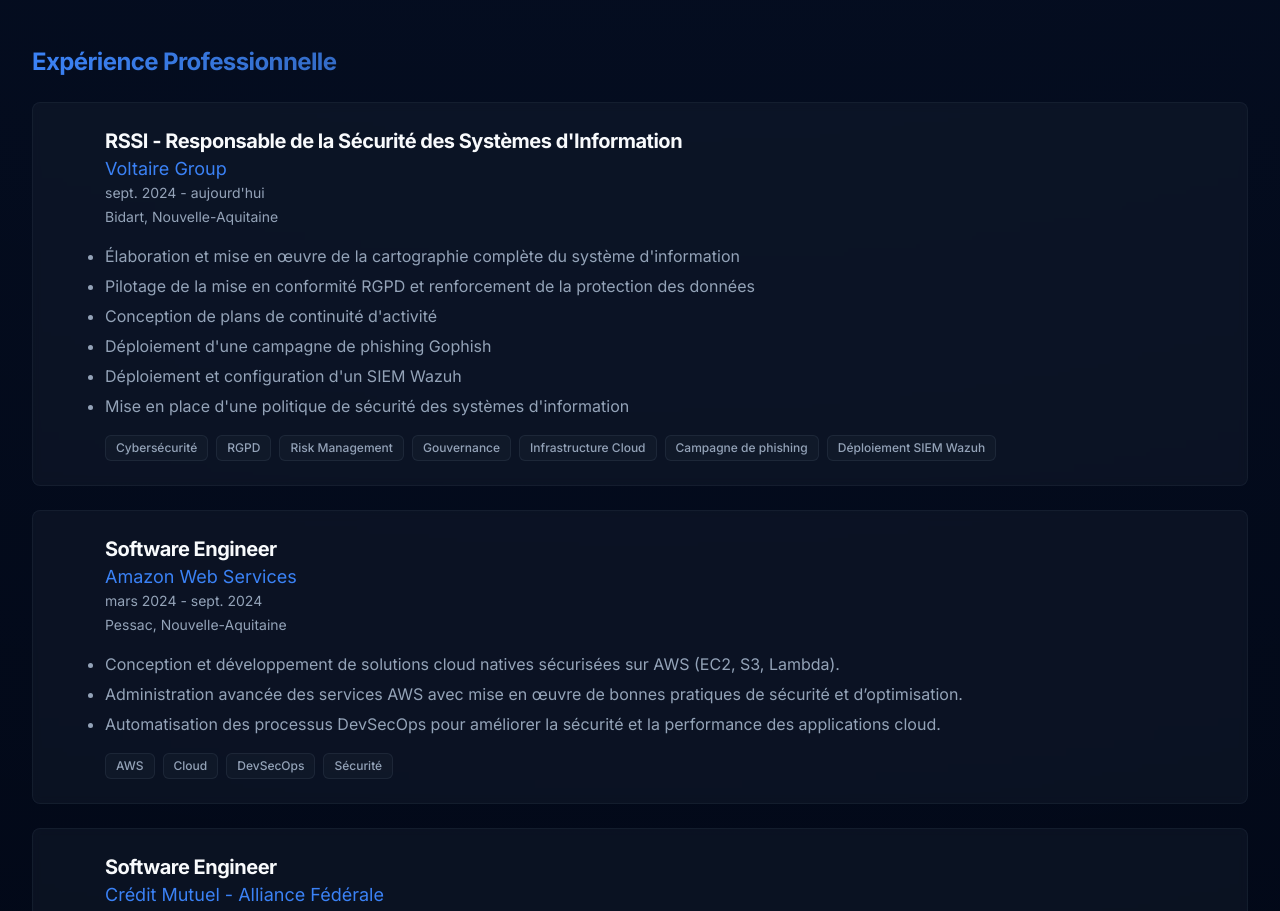
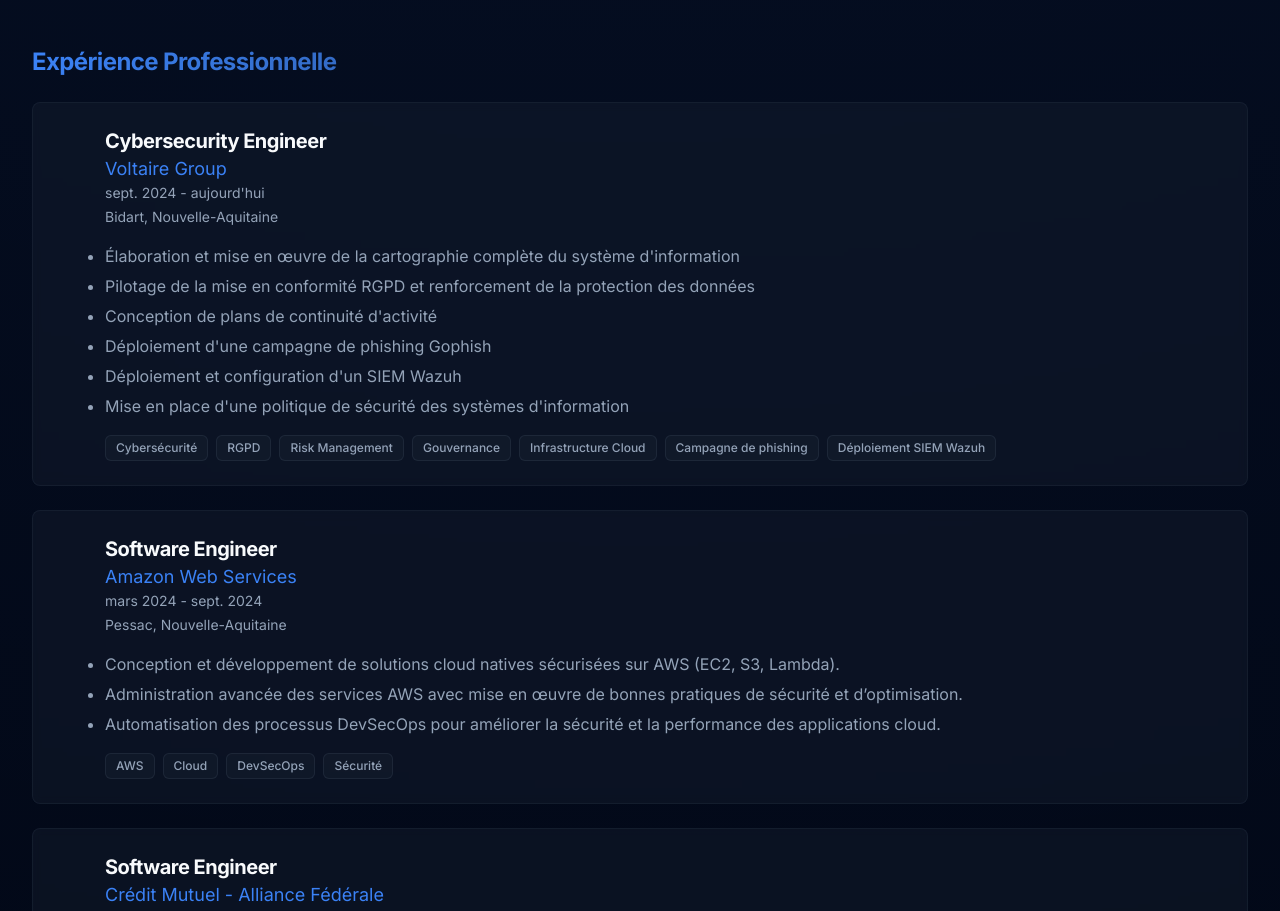
Before and after one commit to eyquemro/Portfolio, a React (Vite) app: page / in a window 1280 px wide. Shown: the part 1820-2731 px from the top of the page. Built offline with nearby package versions, Linux system fonts and the light colour scheme; no server answers; some icons are missing.

Commit message:
Update work experience title: change "RSSI - Responsable de la Sécurité des Systèmes d'Information" to "Cybersecurity Engineer" for clarity

```diff
--- a/src/components/sections/Experience.tsx
+++ b/src/components/sections/Experience.tsx
@@ -42,7 +42,7 @@
   {
     type: 'work',
     icon: FaBriefcase,
-    title: "RSSI - Responsable de la Sécurité des Systèmes d'Information",
+    title: "Cybersecurity Engineer",
     organization: "Voltaire Group",
     period: "sept. 2024 - aujourd'hui",
     location: "Bidart, Nouvelle-Aquitaine",
```
